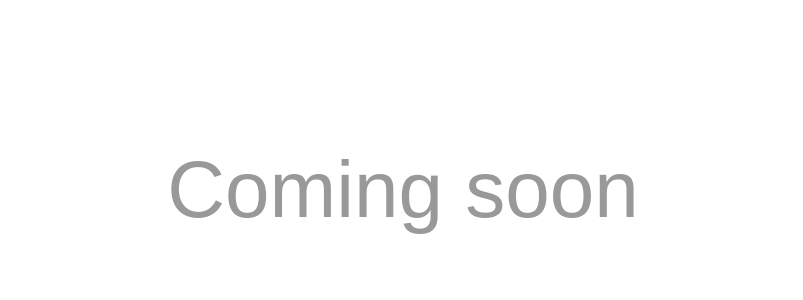
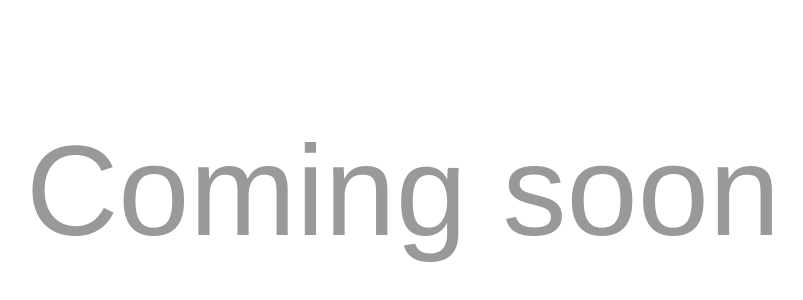
Before and after one commit to javawizard/porch.lighting-coming-soon, a plain HTML site: page index.html in a window 1280 px wide. Shown: the part 210-510 px from the top of the page, without its empty margins (237-1040 px from the left). Drawn offline with Linux system fonts and the light colour scheme.

Commit message:
tweak sizing

```diff
--- a/index.html
+++ b/index.html
@@ -1,5 +1,5 @@
 <html>
   <body style="display: flex; align-items: center; justify-content: center">
-    <div style="font: min(12vw, 20vh, 5em) sans-serif; color: #999">Coming soon</div>
+    <div style="font: min(12vw, 20vh, 8em) sans-serif; color: #999">Coming soon</div>
   </body>
 </html>
```
